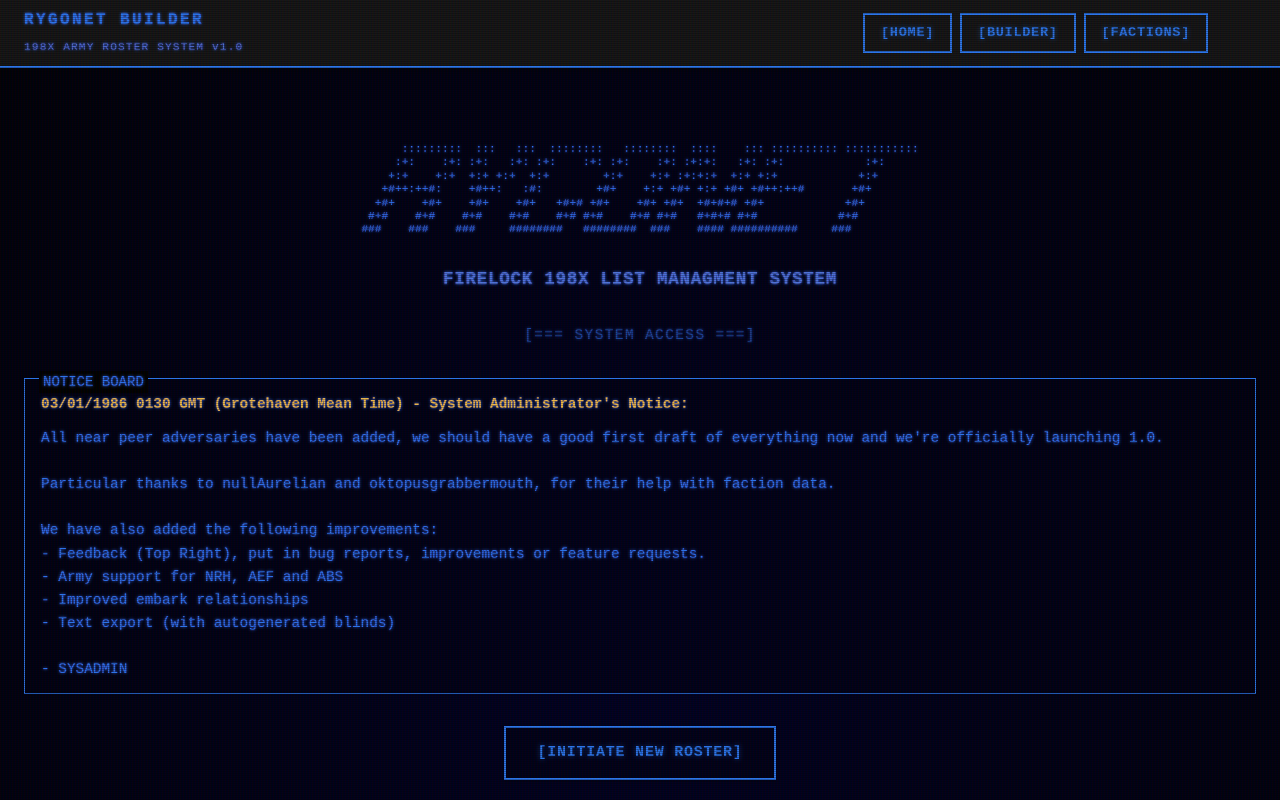
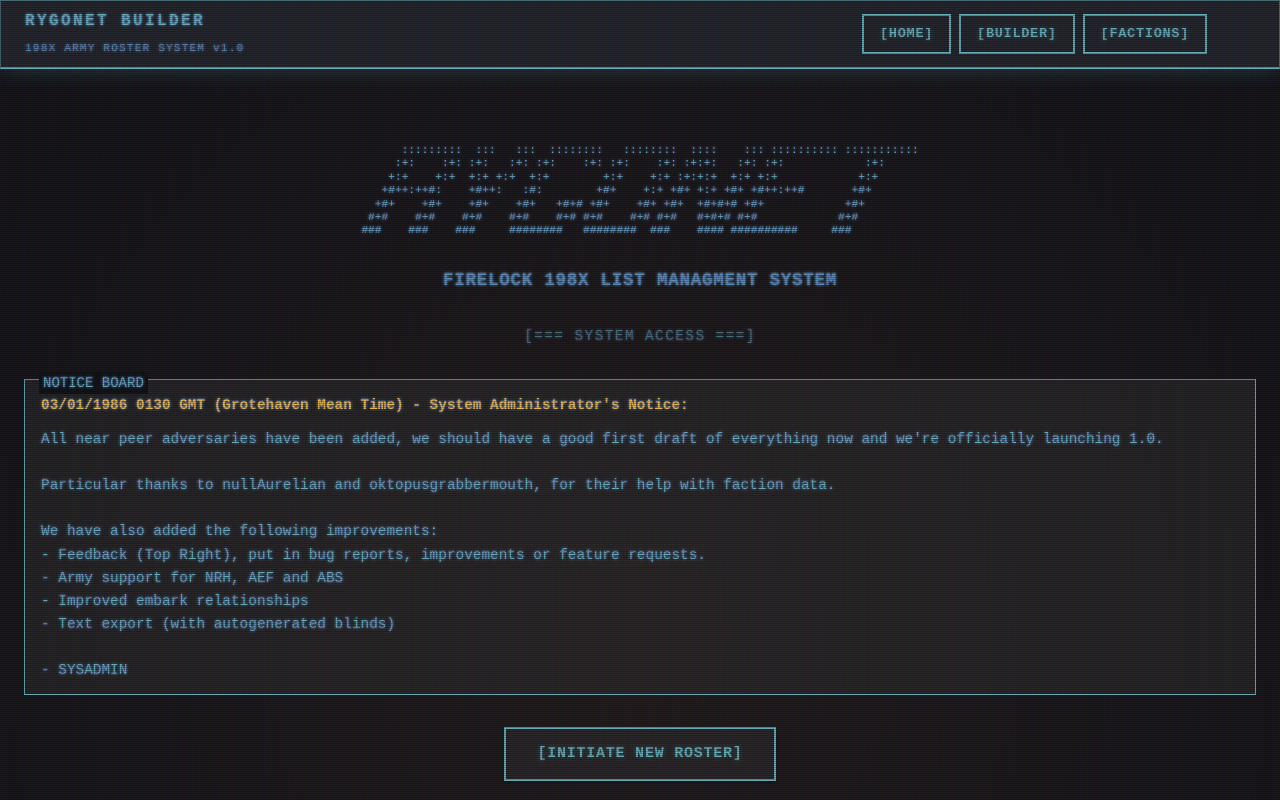
Before and after one commit to aSipiere/rygonet, a React (Vite) app: page / in a window 1280 px wide. Shown: the top 800 px of the page. Built offline with nearby package versions, Linux system fonts and the light colour scheme; some icons are missing.

Commit message:
new style and renames

```diff
--- a/src/contexts/SettingsContext.tsx
+++ b/src/contexts/SettingsContext.tsx
@@ -1,6 +1,6 @@
 import { createContext, useContext, useState, useEffect, ReactNode } from 'react';
 
-export type ColorTheme = 'fsa' | 'green' | 'amber' | 'white';
+export type ColorTheme = 'fsa' | 'green' | 'amber' | 'white' | 'default' | 'rygolic';
 
 interface SettingsState {
   scanlinesEnabled: boolean;
@@ -17,7 +17,7 @@ const STORAGE_KEY = 'firelock_settings';
 
 const defaultSettings: SettingsState = {
   scanlinesEnabled: true,
-  colorTheme: 'fsa',
+  colorTheme: 'default',
 };
 
 const SettingsContext = createContext<SettingsContextType | null>(null);
--- a/src/theme/colorThemes.ts
+++ b/src/theme/colorThemes.ts
@@ -18,7 +18,7 @@ export interface ColorThemeDefinition {
 
 export const COLOR_THEMES: Record<ColorTheme, ColorThemeDefinition> = {
   fsa: {
-    name: 'FSA (Default)',
+    name: 'FSA',
     palette: {
       primary: 'rgba(46, 127, 255, 1)',
       primaryLight: 'rgba(100, 160, 255, 1)',
@@ -33,7 +33,7 @@ export const COLOR_THEMES: Record<ColorTheme, ColorThemeDefinition> = {
     backgroundGradient: 'radial-gradient(circle at 50% 50%, rgba(0, 0, 50, 0.75) 0%, black 120%)',
   },
   green: {
-    name: 'Classic Terminal',
+    name: 'Santagria',
     palette: {
       primary: 'rgba(0, 255, 0, 1)',
       primaryLight: 'rgba(102, 255, 102, 1)',
@@ -63,7 +63,7 @@ export const COLOR_THEMES: Record<ColorTheme, ColorThemeDefinition> = {
     backgroundGradient: 'radial-gradient(circle at 50% 50%, rgba(20, 12, 0, 0.75) 0%, black 120%)',
   },
   white: {
-    name: 'Monochrome',
+    name: 'Luparic',
     palette: {
       primary: 'rgba(230, 230, 230, 1)',
       primaryLight: 'rgba(255, 255, 255, 1)',
@@ -77,4 +77,34 @@ export const COLOR_THEMES: Record<ColorTheme, ColorThemeDefinition> = {
     textShadow: '0 0 5px rgba(230, 230, 230, 0.3)',
     backgroundGradient: 'radial-gradient(circle at 50% 50%, rgba(20, 20, 20, 0.75) 0%, black 120%)',
   },
+  default: {
+    name: 'Default',
+    palette: {
+      primary: '#6FBDC8',
+      primaryLight: '#7CA2B8',
+      primaryDark: '#4C5A41',
+      secondary: '#7CA2B8',
+      background: '#111319',
+      backgroundPaper: 'rgba(54, 54, 54, 0.5)',
+      text: '#6FBDC8',
+      textSecondary: 'rgba(111, 189, 200, 0.7)',
+    },
+    textShadow: '0 0 5px rgba(111, 189, 200, 0.4)',
+    backgroundGradient: 'radial-gradient(circle at 50% 50%, rgba(78, 59, 45, 0.3) 0%, #111319 120%)',
+  },
+  rygolic: {
+    name: 'Rygolic',
+    palette: {
+      primary: 'rgba(220, 50, 50, 1)',
+      primaryLight: 'rgba(255, 100, 100, 1)',
+      primaryDark: 'rgba(180, 30, 30, 1)',
+      secondary: 'rgba(255, 100, 100, 1)',
+      background: '#000000',
+      backgroundPaper: 'rgba(20, 0, 0, 0.5)',
+      text: 'rgba(220, 50, 50, 1)',
+      textSecondary: 'rgba(220, 50, 50, 0.7)',
+    },
+    textShadow: '0 0 5px rgba(220, 50, 50, 0.5)',
+    backgroundGradient: 'radial-gradient(circle at 50% 50%, rgba(40, 0, 0, 0.75) 0%, black 120%)',
+  },
 };
```
